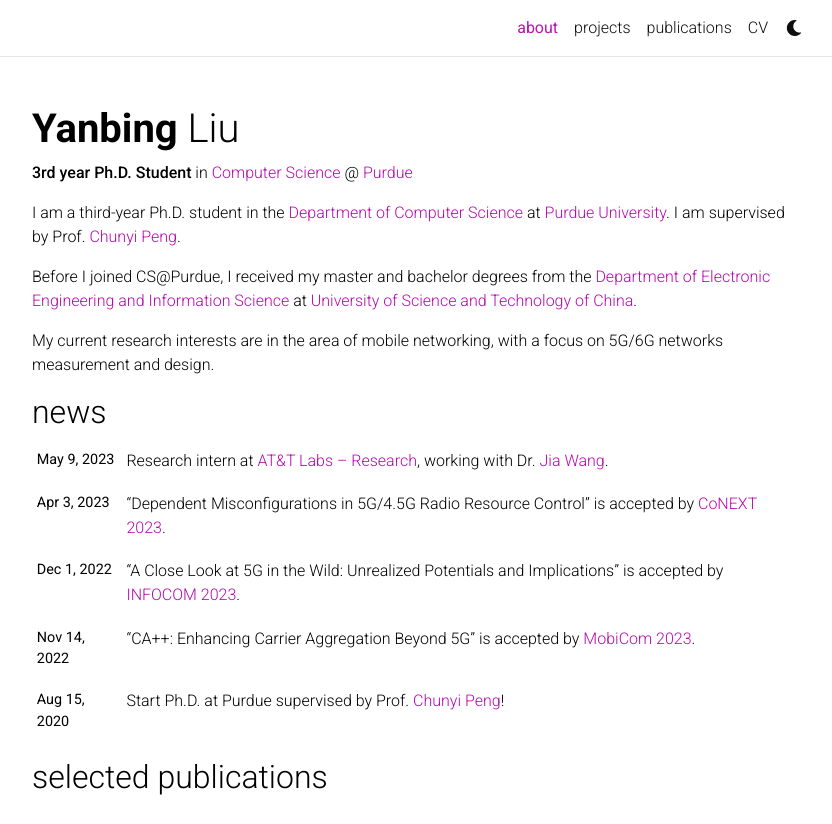
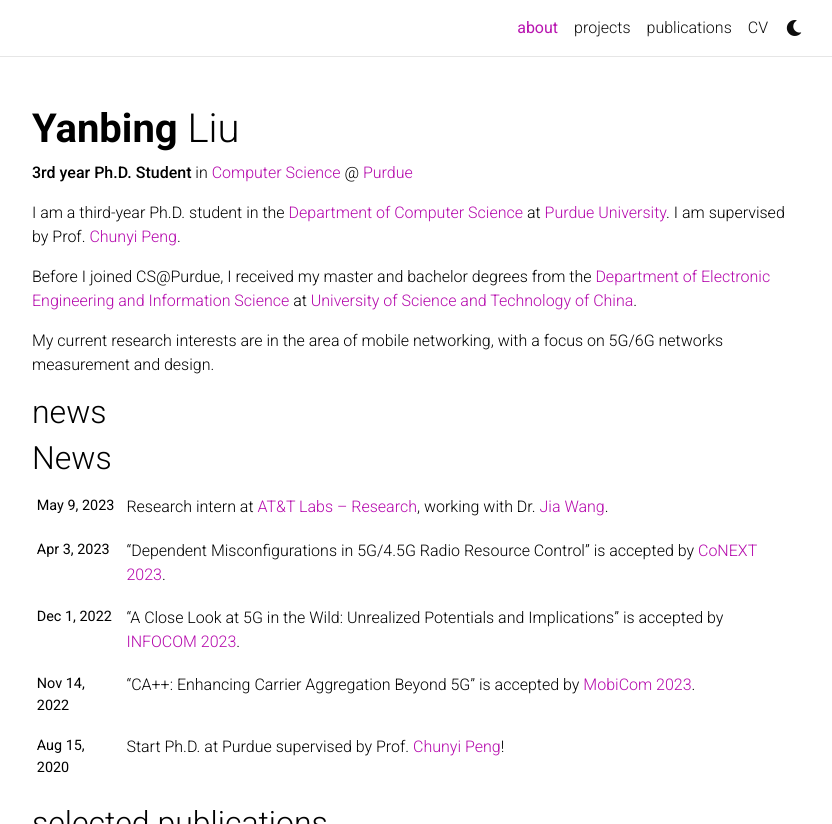
Before and after one commit to YanbingLiu1997/YanbingLiu1997.github.io, a Jekyll site: the page built from _pages/about.md, in a window 1280 px wide and 1141 px high, cut to the strip 0-824 px from the top of the window. Shown: the whole strip, without its empty margins (223-1055 px from the left). Built offline with Jekyll 4.4.1, drawn with Linux system fonts in a browser that asks for light colours; comment, search, counter and statistics services are not loaded; a style sheet for code colours, icons or effects is not loaded.

Commit message:
update news

```diff
--- a/_includes/news.html
+++ b/_includes/news.html
@@ -1,5 +1,6 @@
 
           <div class="news">
+            <h2>News</h2>
             {% if site.news != blank -%}
             {%- assign news_size = site.news | size -%}
             <div class="table-responsive" {% if site.news_scrollable and news_size > 3 %}style="max-height: 10vw"{% endif %}>
```
